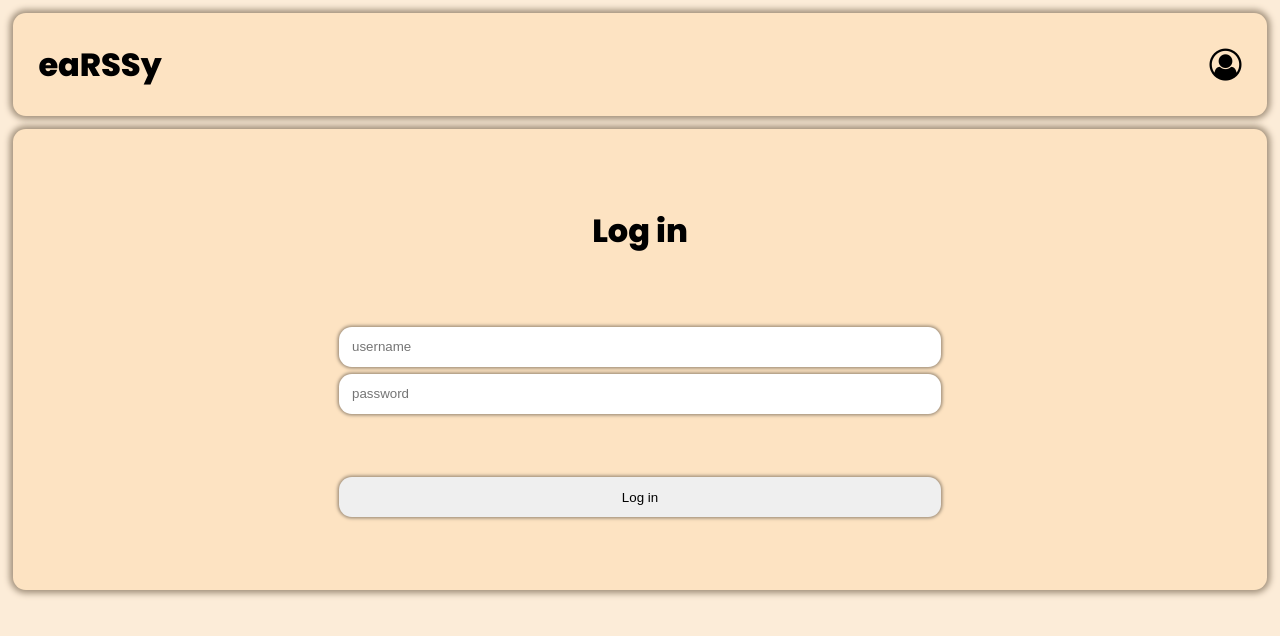
After one commit to jstpp/earssy, a Flask app: template app/templates/login.html in a window 1280 px wide. The commit adds this page. Shown: the top 636 px of the page. Run offline with Flask 3, Linux system fonts and the light colour scheme; the template is opened without the code that fills it, so the values that code supplies are empty.

Commit message:
mySQL setup, login elements

```diff
--- a/app/app.py
+++ b/app/app.py
@@ -1,6 +1,7 @@
 from flask import Flask, render_template, request, session
-import mysql.connector
-import feedparser
+import os
+
+from include import context, auth
 
 app = Flask(__name__)
 
@@ -8,26 +9,25 @@ app.config['MYSQL_HOST'] = 'mysql'
 app.config['MYSQL_USER'] = 'earssy_db'
 app.config['MYSQL_PASSWORD'] = 'earssy_db'
 app.config['MYSQL_DB'] = 'earssy_db'
+app.secret_key = os.getenv("EARSSY_SECRET_KEY")
 
-#db = mysql.connector.connect(user=app.config['MYSQL_USER'], password=app.config['MYSQL_PASSWORD'], database=app.config['MYSQL_DB'])
-#cursor = db.cursor(dictionary=True, buffered=True)
 
 rss_urls = ["https://feeds.bbci.co.uk/news/rss.xml",
             "https://www.polsatnews.pl/rss/swiat.xml"] # Temporary URLs for initial setup. Will be replaced by mysql database.
 
-def get_context(rss_urls):
-    context = {'channels': []}
-    for url in rss_urls:
-        context['channels'].append(feedparser.parse(url))
-    return context
-
-context = get_context(rss_urls)
+context = context.get_context(rss_urls, app) # Will be initialized with users' login
 
 @app.route("/", methods=['GET'])
 def site_main():
     return render_template('index.html', **context)
 
 
-@app.route("/profile", methods=['GET'])
+@app.route("/profile", methods=['GET', 'POST'])
 def profile():
-    return render_template('profile.html', **context)
+    if(request.form.get('login_username', 'none')!='none' and request.form.get('login_password', 'none')!='none'):
+        if(auth.user_auth(request.form.get('login_username', 'none'), request.form.get('login_password', 'none'))):
+            return render_template('profile.html', **context) #TBD
+    if(session.get("user")):
+        return render_template('profile.html', **context)
+    else:
+        return render_template('login.html', **context)
--- /dev/null
+++ b/app/include/auth.py
@@ -0,0 +1,4 @@
+from include import db
+
+def user_auth(username, password):
+    return True #TBD
--- a/app/static/css/base.css
+++ b/app/static/css/base.css
@@ -17,7 +17,7 @@ a {
 }
 
 small, span {
-    color: gray;
+    color: #00044b;
 }
 
 #earssy-header {
@@ -31,6 +31,22 @@ small, span {
     background-color: #fde3c2;
     border-radius: 1vmax;
     box-shadow: 0 0 0.5vmax 0.25vmax #a1907b;
+}
+#earssy-login form {
+    width: 100%;
+    display: flex;
+    gap: 0.5vmax;
+    flex-direction: column;
+    align-items: center;
+}
+
+#earssy-login input {
+    padding: 1vmax;
+    border-radius: 1vmax;
+    border: none;
+    width: 50%;
+    box-shadow: 0 0 0.25vmax 0.12vmax #a1907b;
+    transition: 0.3s;
 }
 
 #earssy-content {
--- /dev/null
+++ b/app/templates/login.html
@@ -0,0 +1,16 @@
+{% include 'include/base.html' %}
+{% include 'include/header.html' %}
+<div class="flow-container" id="earssy-login">
+    <br />
+    <br />
+    <h1 style="text-align: center;">Log in</h1>
+    <br />
+    <br />
+    <form method="POST" action="/profile">
+        <input name="login_username" type="text" placeholder="username" />
+        <input name="login_password" type="password" placeholder="password" /><br /><br />
+        <input type="submit" value="Log in" />
+    </form>
+    <br />
+    <br />
+</div>
```
Also changed, not shown: app/include/context.py (added, +21 -0 lines), app/include/db.py (added, +11 -0 lines), compose.yaml (+5 -2 lines), setup/db.sql (added, +29 -0 lines), README.md, 4 other files.
